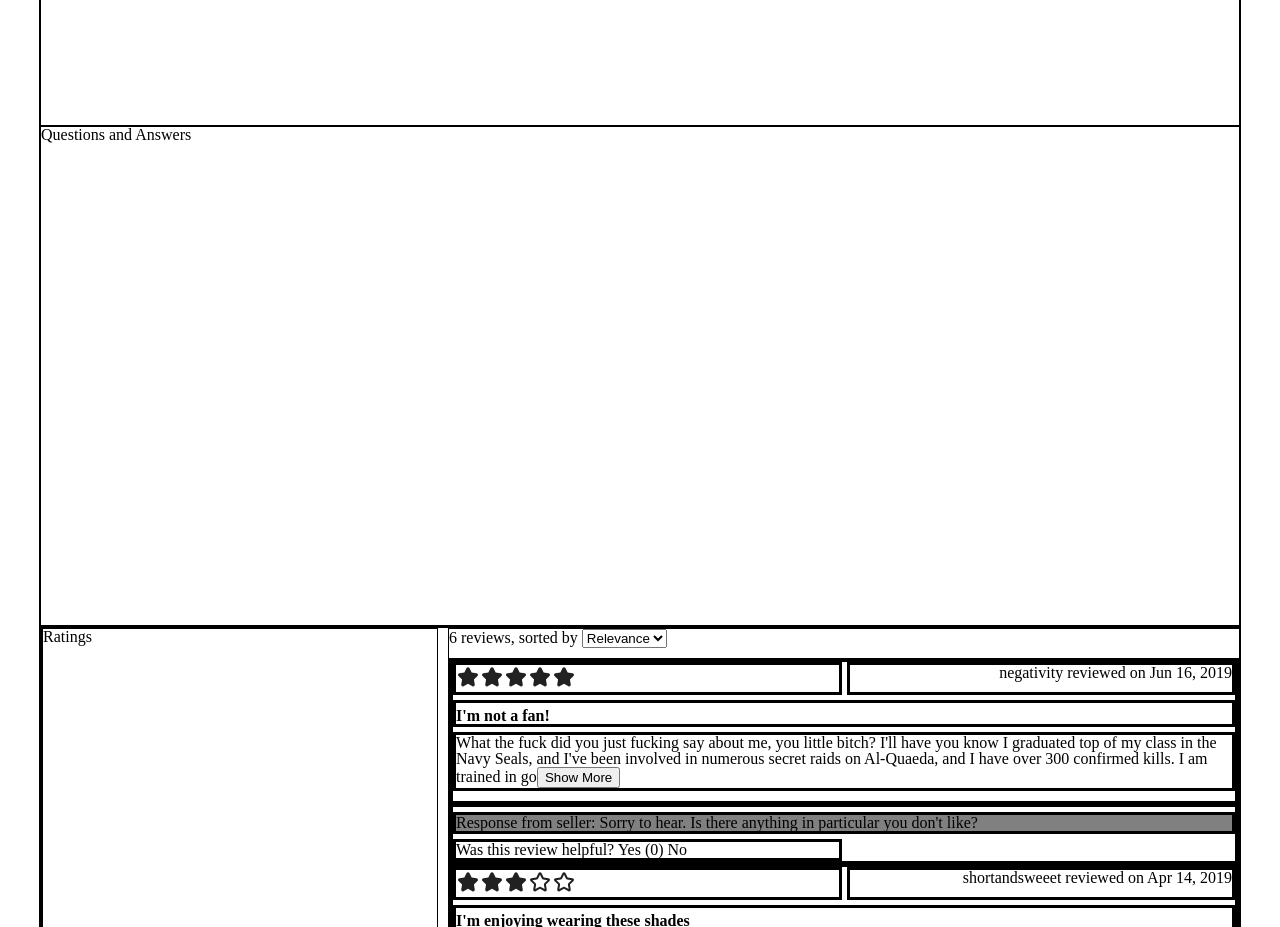
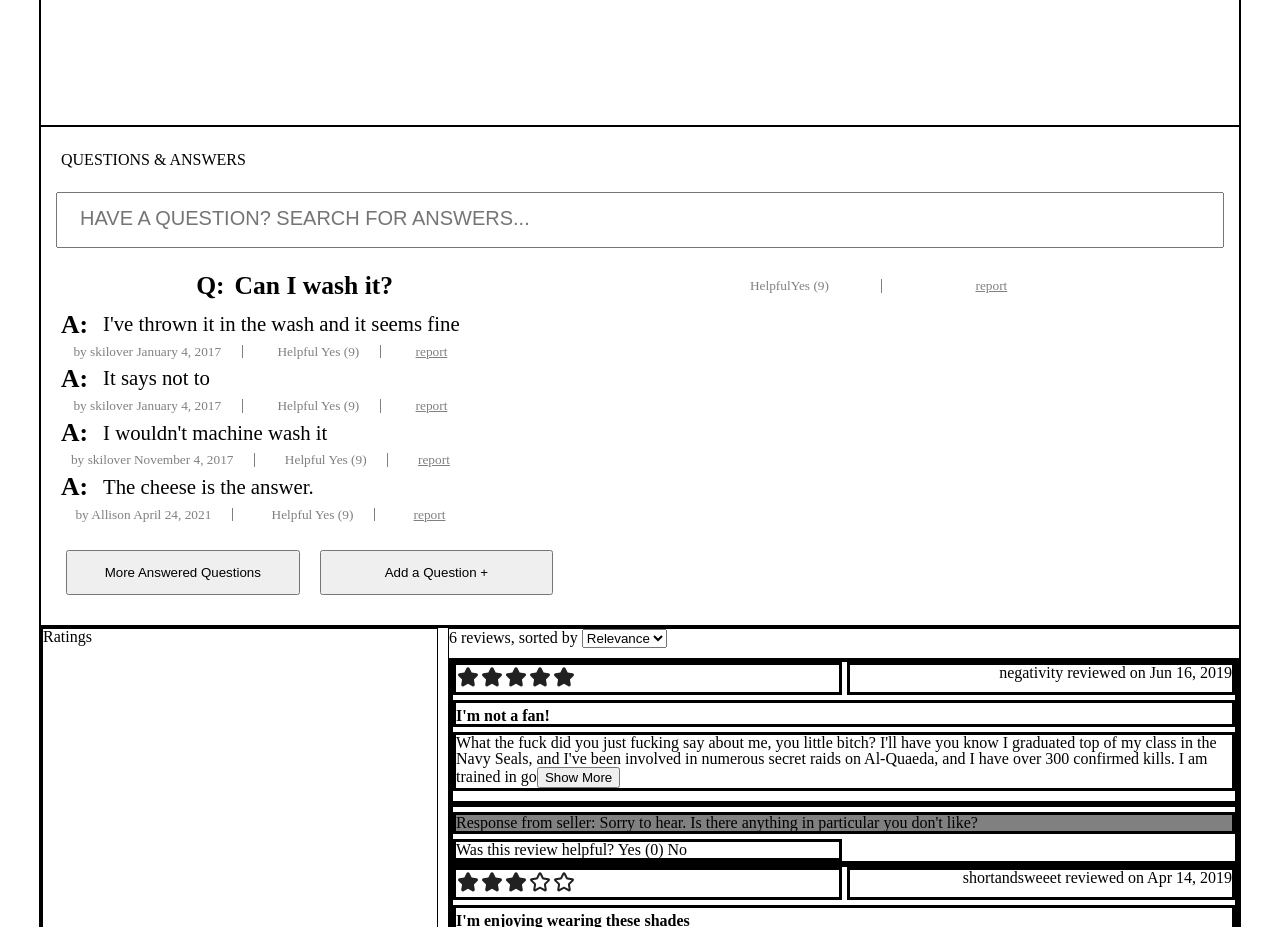
Before and after one commit to Quintessestial-Queues/project-catwalk, a React (Create React App) app in the folder client/: page / in a window 1280 px wide. Shown: the part 1600-2527 px from the top of the page. Built offline with nearby package versions, Linux system fonts and the light colour scheme; no server answers; the HTML template or start-up script is replaced by a standard one.

Commit message:
adds layout for Questions and Answers

```diff
--- a/client/src/ProductOverview/Gallery.jsx
+++ b/client/src/ProductOverview/Gallery.jsx
@@ -9,7 +9,6 @@ import fullScreen from '../../../assets/full-screen.svg';
 
 // context
 import  { ProductContext }  from '../state/ProductContext.js';
-import {dummyProductStyles } from '../dummyData.js';
 
 function Gallery({defaultView, setDefaultView}) {
   // the following state is now global
--- /dev/null
+++ b/client/src/QuestionsAnswers/Answer.jsx
@@ -0,0 +1,41 @@
+import React from 'react';
+import styles from './questions.module.css';
+
+function Answer({ answer }) {
+
+  const formatDate = (timeStamp) => {
+    const monthNames = ["January", "February", "March", "April", "May", "June",
+      "July", "August", "September", "October", "November", "December"
+    ];
+    const today = new Date(timeStamp);
+    const date = `${monthNames[today.getMonth()]} ${today.getDate()}, ${today.getFullYear()}`;
+
+    return date;
+  }
+
+  return (
+    <div>
+      <div className={styles.alignAnswer} >
+        <p className={styles.bold}>A: {' '}</p>
+        <p className={styles.body}>{answer.body}</p>
+      </div>
+
+      <div className={styles.answerDetails}>
+        <p className={styles.answererInfo}>
+          by {answer.answerer_name} {' '}
+          {formatDate(answer.date)}
+        </p>
+
+        <p className={styles.answerHelpful}>
+          Helpful Yes (9)
+        </p>
+        <p className={styles.report}>
+          report
+        </p>
+
+      </div>
+    </div >
+  )
+};
+
+export default Answer;
--- /dev/null
+++ b/client/src/QuestionsAnswers/Question.jsx
@@ -0,0 +1,48 @@
+import React, { useState, useEffect } from 'react';
+import styles from './questions.module.css';
+
+import Answer from './Answer.jsx';
+
+function Question({ question }) {
+  const [answerObj, setAnswerObj] = useState(question.answers)
+  const [answers, setAnswers] = useState([]);
+
+  useEffect(() => {
+    transformAnswersObject();
+  }, [answerObj])
+
+  const transformAnswersObject = () => {
+    const answers = Object.values(answerObj).map(answer => answer);
+    setAnswers(answers);
+  }
+
+  return (
+    <div>
+      <div className={styles.questionBlock}>
+        <div>
+          <p className={styles.bold}>Q: {' '}</p>
+          <p className={styles.bold}>{question.question_body}</p>
+        </div>
+        <div className={styles.helpful}>
+
+
+          <p className={styles.questionHelpful}>
+            Helpful
+          <a>
+            Yes (9)
+          </a>
+          </p>
+
+          <p className={styles.report}>
+            report
+          </p>
+        </div>
+      </div>
+      {answers.map(answer => {
+        return (<Answer answer={answer} key={answer.id} />)
+      })}
+    </div>
+  );
+};
+
+export default Question;
--- a/client/src/QuestionsAnswers/index.jsx
+++ b/client/src/QuestionsAnswers/index.jsx
@@ -1,7 +1,34 @@
-import React from 'react';
+import React, {useContext} from 'react';
+import styles from './questions.module.css';
+
+//context
+import  { ProductContext }  from '../state/ProductContext.js';
+
+//componentes
+import Question from './Question.jsx';
 
 function QuestionsAnswers () {
-  return (<div> Questions and Answers </div>)
+  const { questions } = useContext(ProductContext);
+  return (
+    <div className={styles.questionsWrap}>
+      <p className={styles.uppercase}>Questions & Answers</p>
+      <input className={styles.search} placeholder='Have a Question? Search for Answers...' />
+      {questions && questions.length && questions.map(question => {
+        return (
+            <Question question={question} key={question.question_id} />
+        )
+      })}
+      <div className={styles.buttons}>
+        <button className={styles.btn}>
+          More Answered Questions
+        </button>
+        <button className={styles.btn}>
+          Add a Question +
+        </button>
+      </div>
+    </div>
+
+  );
 };
 
 export default QuestionsAnswers;
--- /dev/null
+++ b/client/src/QuestionsAnswers/questions.module.css
@@ -0,0 +1,85 @@
+.questionsWrap {
+  display: flex;
+  flex-direction: column;
+  margin: 0 15px;
+  height: 100%;
+  justify-content: space-evenly;
+}
+
+.uppercase {
+  text-transform: uppercase;
+  margin: 5px;
+}
+
+.bold {
+  font-size: 1.6rem;
+  display: inline-block;
+  font-weight: bolder;
+  margin: 5px;
+}
+.body {
+  display: inline-block;
+  font-size: 1.3rem;
+  margin: 10px;
+}
+.search {
+  height: 50px;
+}
+
+.search::placeholder {
+  font-size: 1.5em;
+  text-transform: uppercase;
+  padding: 20px;
+}
+
+.helpful {
+  margin: 1% 3%;
+  font-size: smaller;
+  color: grey;
+  display: flex;
+  justify-content: space-around;
+  width: 30%;
+}
+
+.questionHelpful {
+  border-right: 1px solid grey;
+  padding-right: 15%;
+}
+
+.questionBlock {
+  display: flex;
+  justify-content: space-around;
+}
+
+.btn {
+  width: 20%;
+  height: 45px;
+  padding: 10px;
+  margin: 10px;
+}
+.answerDetails {
+  font-size: smaller;
+  color: grey;
+  width: 35%;
+  display: flex;
+  justify-content: space-around;
+}
+.answererInfo {
+  display: inline-block;
+  border-right: 1px solid #808080;
+  padding-right: 5%;
+}
+
+.answerHelpful {
+  border-right: 1px solid #808080;
+  padding-right: 5%;
+}
+
+.report {
+  text-decoration-line: underline;
+}
+
+.alignAnswer {
+  display: flex;
+  align-items: center;
+}
--- a/client/src/dummyData.js
+++ b/client/src/dummyData.js
@@ -593,4 +593,63 @@ let dummyProductStyles = {
   ]
 }
 
-export {dummyProducts, dummyProduct, dummyRelatedProducts, dummyReviews, dummyProductStyles};
+let dummyProductQuestions = {
+    "product_id": "17071",
+    "results": [
+        {
+            "question_id": 104629,
+            "question_body": "Can I wash it?",
+            "question_date": "2017-01-04T00:00:00.000Z",
+            "asker_name": "luaulover",
+            "question_helpfulness": 3,
+            "reported": false,
+            "answers": {
+                "992102": {
+                    "id": 992102,
+                    "body": "I've thrown it in the wash and it seems fine",
+                    "date": "2017-01-04T00:00:00.000Z",
+                    "answerer_name": "skilover",
+                    "helpfulness": 4,
+                    "photos": [
+                        "https://images.unsplash.com/photo-1469504512102-900f29606341?ixlib=rb-1.2.1&ixid=eyJhcHBfaWQiOjEyMDd9&auto=format&fit=crop&w=668&q=80",
+                        "https://images.unsplash.com/photo-1510551310160-589462daf284?ixlib=rb-1.2.1&ixid=eyJhcHBfaWQiOjEyMDd9&auto=format&fit=crop&w=1649&q=80"
+                    ]
+                },
+                "992103": {
+                    "id": 992103,
+                    "body": "It says not to",
+                    "date": "2017-01-04T00:00:00.000Z",
+                    "answerer_name": "skilover",
+                    "helpfulness": 4,
+                    "photos": []
+                },
+                "992135": {
+                    "id": 992135,
+                    "body": "I wouldn't machine wash it",
+                    "date": "2017-11-04T00:00:00.000Z",
+                    "answerer_name": "skilover",
+                    "helpfulness": 5,
+                    "photos": []
+                },
+                "1719483": {
+                    "id": 1719483,
+                    "body": "The cheese is the answer.",
+                    "date": "2021-04-24T00:00:00.000Z",
+                    "answerer_name": "Allison",
+                    "helpfulness": 0,
+                    "photos": [
+                        "https://i.imgur.com/uaMK0Xc.jpg"
+                    ]
+                }
+            }
+        }
+    ]
+}
+export {
+    dummyProducts,
+    dummyProduct,
+    dummyRelatedProducts,
+    dummyReviews,
+    dummyProductStyles,
+    dummyProductQuestions
+};
--- a/client/src/state/ProductContext.js
+++ b/client/src/state/ProductContext.js
@@ -1,7 +1,7 @@
 import React, { createContext, Component } from 'react'
 import  { APIContext }  from '../state/APIContext.js';
 
-import { dummyProduct, dummyProductStyles } from '../dummyData';
+import { dummyProduct, dummyProductStyles, dummyProductQuestions } from '../dummyData';
 
 // create the context
 export const ProductContext = createContext();
@@ -29,6 +29,8 @@ export class ProductProvider extends Component {
     images: dummyProductStyles.results[0].photos,
     currentStyleSkus: dummyProductStyles.results[0].skus,
     handleStyleChange: this.handleStyleChange,
+    questions: dummyProductQuestions.results,
+    relatedId: [2, 2, 4, 5]
   };
 
   render() {
```
